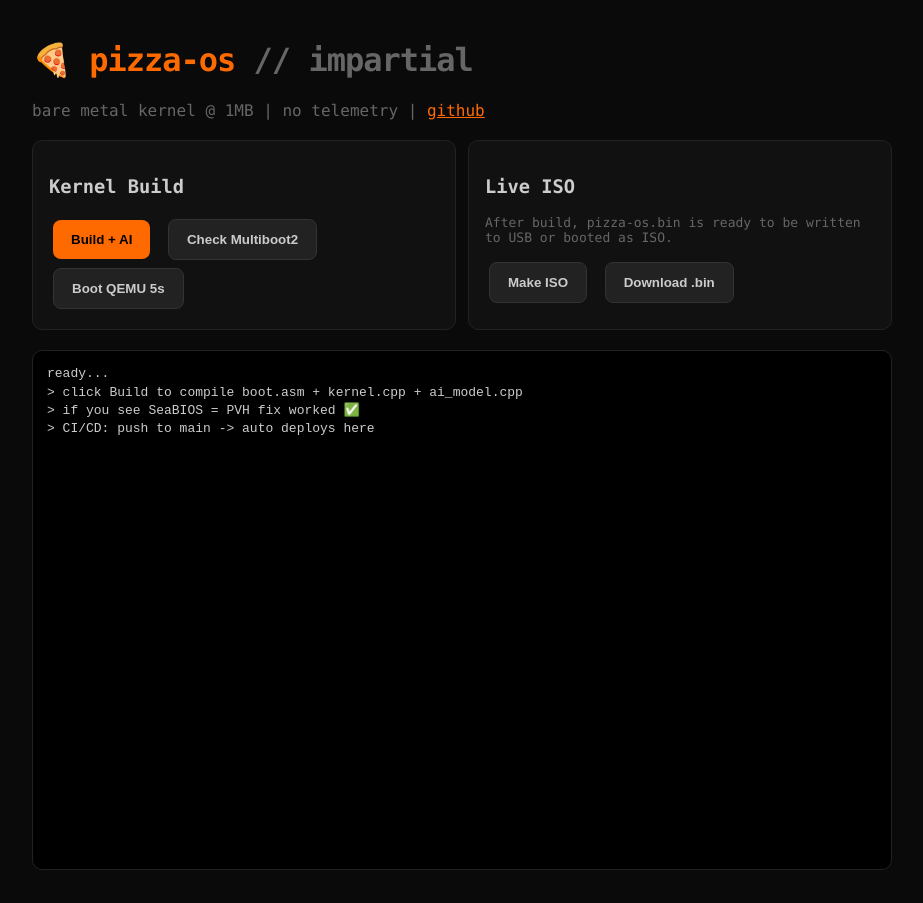
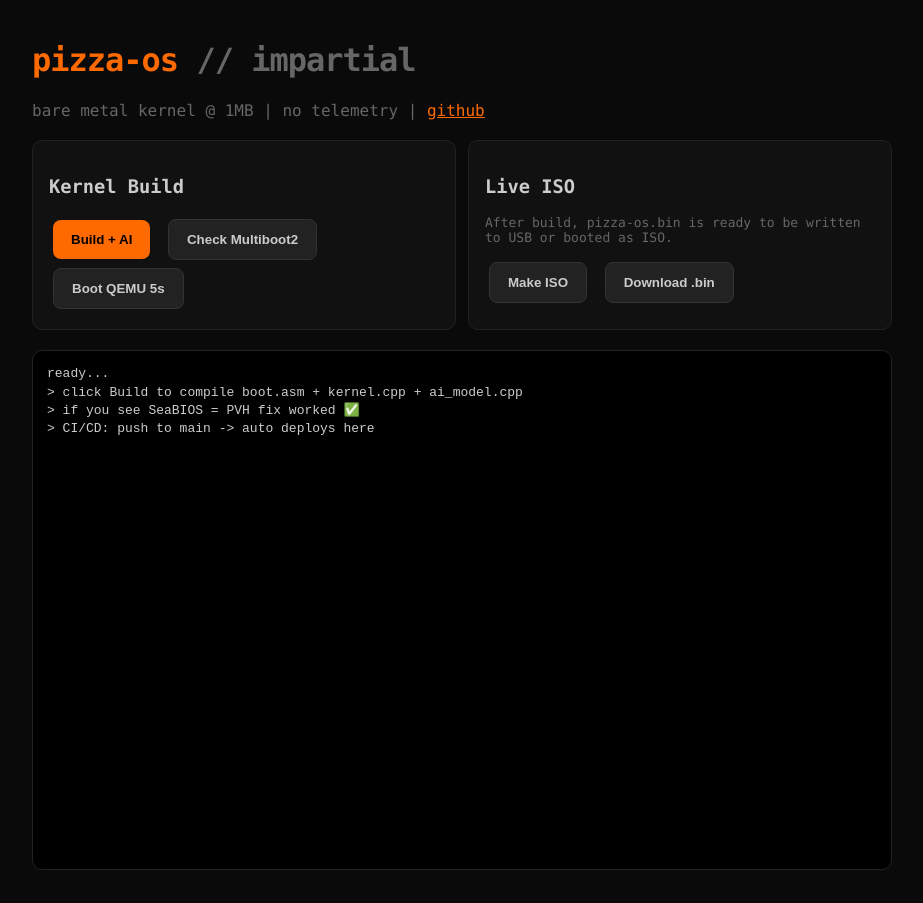
Before and after one commit to sia-vanna/pizza-os, a website: page public/index.html in a window 1280 px wide. Shown: the whole page, without its empty margins (178-1101 px from the left). Drawn offline with Linux system fonts and the light colour scheme.

Commit message:
testing ci/cd

```diff
--- a/public/index.html
+++ b/public/index.html
@@ -19,7 +19,7 @@
 </style>
 </head>
 <body>
-  <h1>🍕 pizza-os <span class="muted">// impartial</span></h1>
+  <h1>pizza-os <span class="muted">// impartial</span></h1>
   <p class="muted">bare metal kernel @ 1MB | no telemetry | <a href="https://github.com/sia-vanna/pizza-os-sample" target="_blank">github</a></p>
 
   <div class="grid">
```
